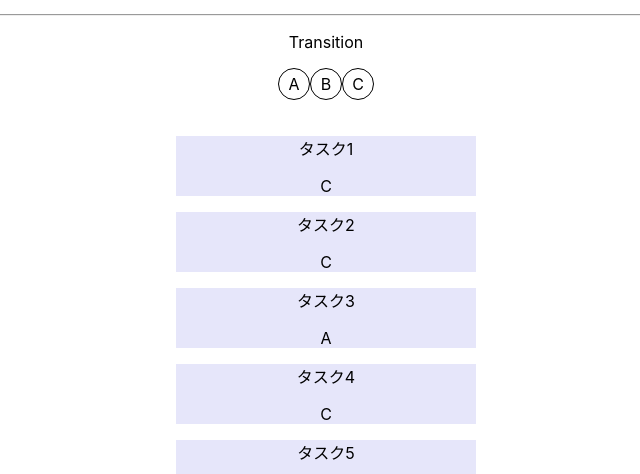
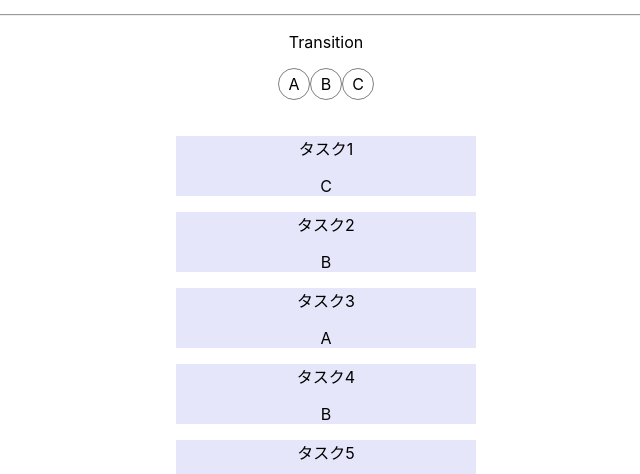
Before and after one commit to ayakuma309/React18, a React (Create React App) app: page / in a window 1280 px wide. Shown: the part 272-746 px from the top of the page, without its empty margins (314-954 px from the left). Built offline with nearby package versions, Linux system fonts and the light colour scheme.

Commit message:
✨ add: 絞り込み機能 #1

```diff
--- a/src/components/Avatar.tsx
+++ b/src/components/Avatar.tsx
@@ -2,18 +2,22 @@
 
 type Props = {
   children: ReactNode;
+  isSelected?: boolean;
+  onClick: (assignee: string) => void;
 }
 
-export const Avatar = ({ children}: Props) => {
+//なぜ設定しているのかというと?の場合,undefinedになるため初期値を設定する
+export const Avatar = ({ children, isSelected = false, onClick}: Props) => {
+  const border = isSelected ? '3px solid orange': '1px solid gray';
   return (
     <div style={{
       width: '30px',
       height: '30px',
-      border: '1px solid black',
+      border,
       borderRadius: '50%',
       textAlign: 'center',
       lineHeight: '30px',
       userSelect: 'none',
-    }}>{children}</div>
+    }} onClick={()=> onClick(`${children}`)}>{children}</div>
   )
 }
--- a/src/components/Transition.tsx
+++ b/src/components/Transition.tsx
@@ -1,4 +1,4 @@
-import React from 'react'
+import React, { useState } from 'react'
 import { Avatar } from './Avatar';
 
 
@@ -20,24 +20,43 @@
     return{
       id: addedIndex,
       title: `タスク${addedIndex}`,
-      assignee: addedIndex % 3 === 0 ? member.a : addedIndex % 3 === 0 ? member.b : member.c
+      assignee: addedIndex % 3 === 0 ? member.a : addedIndex % 2 === 0 ? member.b : member.c
     }
   })
 };
 
 const tasks = generateDummyTasks();
 
+const filteringAssignee = (assignee: string) => {
+  if (assignee === '') return tasks;
+  return tasks.filter((task) => task.assignee === assignee);
+}
+
 const Transition = () => {
+  //選択された担当者
+  const [selectedAssignee, setSelectedAssignee] = useState<string>('');
+  //一覧表示するタスク(初期値は全てのタスク、担当者が選択されたらその担当者のタスクのみ表示する)
+  const [taskList, setTaskList] = useState<Task[]>(tasks);
+
+
+  //担当者を選択する
+  const onClickAssignee = (assignee: string) => {
+    setSelectedAssignee(assignee);
+    //担当者が選択されたら、その担当者のタスクのみ表示する
+    setTaskList(filteringAssignee(assignee));
+  }
+
   return (
     <div>
       <p>Transition</p>
       <div style={{ display: 'flex', justifyContent: 'center' }}>
-        <Avatar>{member.a}</Avatar>
-        <Avatar>{member.b}</Avatar>
-        <Avatar>{member.c}</Avatar>
+        <Avatar isSelected={selectedAssignee === member.a} onClick={onClickAssignee}>{member.a}</Avatar>
+        <Avatar isSelected={selectedAssignee === member.b} onClick={onClickAssignee}>{member.b}</Avatar>
+        <Avatar isSelected={selectedAssignee === member.c} onClick={onClickAssignee}>{member.c}</Avatar>
       </div>
       <br />
-      {tasks.map((task) =>(
+
+      {taskList.map((task) =>(
         <div key={task.id} style={{width: '300px', margin: 'auto', background: 'lavender'}}>
           <p>{task.title}</p>
           <p>{task.assignee}</p>
```
